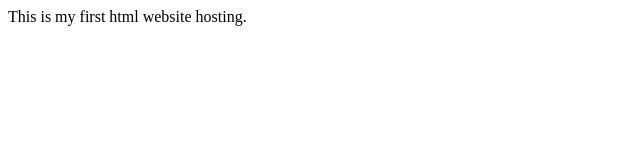
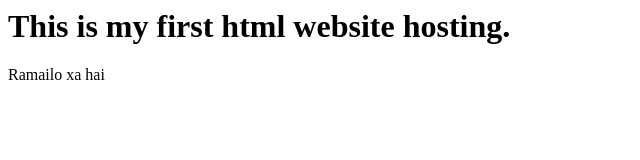
Before and after one commit to thesudesh/myhtml, a plain HTML site: page index.html in a window 1280 px wide. Shown: the whole page, without its empty margins (0-640 px from the left). Drawn offline with Linux system fonts and the light colour scheme.

Commit message:
Update index.html

```diff
--- a/index.html
+++ b/index.html
@@ -1 +1,13 @@
+<html>
+  <head>
+    <title> Jenkins-Sudesh </tltle>
+    </title>
+<body>
+<h1>
 This is my first html website hosting.
+  </h1>
+<p>
+Ramailo xa hai
+  </p>
+  </body>
+</html>
```
